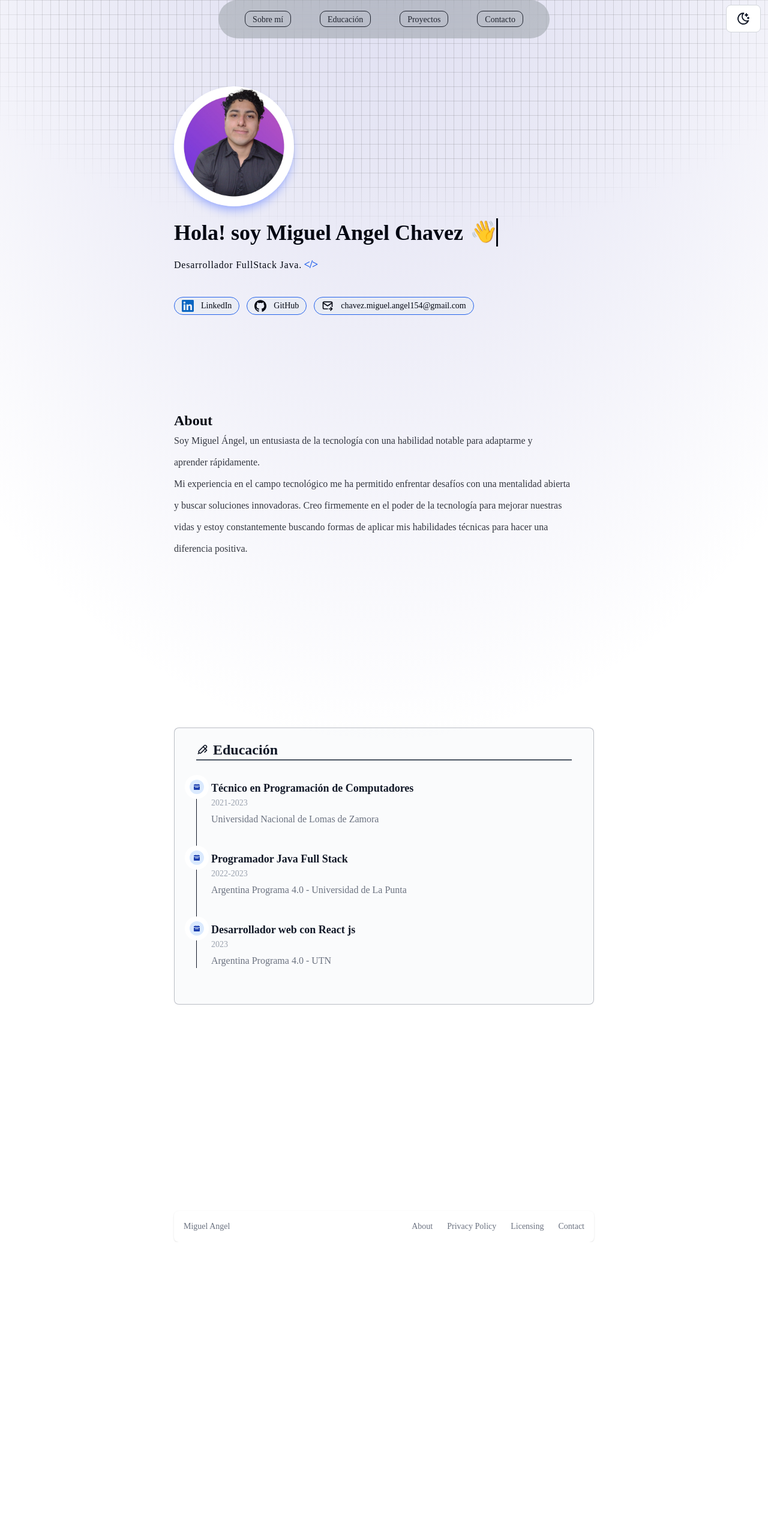
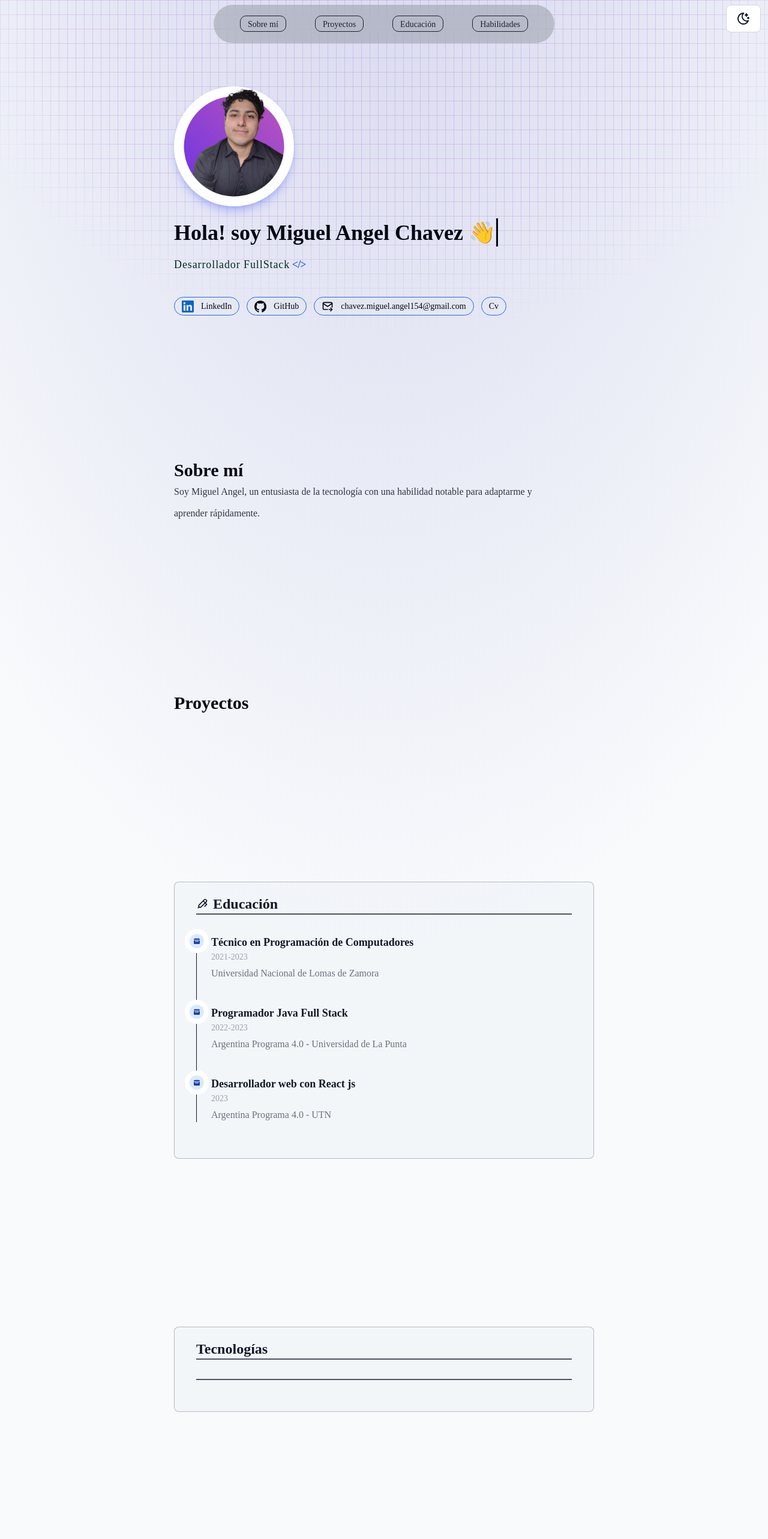
Before and after one commit to MiguelAChavez/Porfolio, a React (Vite) app: page / in a window 1280 px wide. Shown: the top 2566 px of the page at 60% size. Before the commit the page ends 2071 px from the top, so only its background shows below. Built offline with nearby package versions, Linux system fonts and the light colour scheme.

Commit message:
updated css styles

```diff
--- a/index.html
+++ b/index.html
@@ -10,7 +10,7 @@
   <meta name="keywords" content="desarrollo web, HTML, CSS, React, Tailwind Miguel Angel, Miguel Angel Chavez" />
 </head>
 
-<body class="dark:text-cyan-50 text-gray-950 bg-white bg-[radial-gradient(ellipse_80%_80%_at_50%_-20%,rgba(120,119,198,0.3),rgba(255,255,255,0))]
+<body class="dark:text-white text-gray-950 bg-slate-50 bg-[radial-gradient(ellipse_80%_80%_at_50%_-20%,rgba(120,119,198,0.3),rgba(255,255,255,0))]
   dark:bg-[conic-gradient(at_bottom_left,_var(--tw-gradient-stops))] from-gray-900 via-[#0e0118] ">
   <div id="root"></div>
   <script type="module" src="./src/main.jsx"></script>
--- a/src/components/App/App.jsx
+++ b/src/components/App/App.jsx
@@ -14,7 +14,7 @@ import Education from "../TimeLine/Education";
 const App = () => {
   return (
     <>
-      <div className="background-overlay "></div>
+      <div className="background-overlay"></div>
       <Header></Header>
       <main className="app flex justify-center">
         <Container>
@@ -23,12 +23,12 @@ const App = () => {
             Hola! soy Miguel Angel Chavez <span className="hand">👋</span>
           </h1>
 
-          <h2 className="text-base tracking-wider">
-            Desarrollador FullStack Java.
+          <h3 className="text-lg tracking-wider text-emerald-950 dark:text-yellow-200">
+            Desarrollador FullStack
             <span className=" font-bold text-lg tracking-tighter text-blue-600 dark:text-blue-500">
-              {" </> \n"}
+              {" </>"}
             </span>
-          </h2>
+          </h3>
         </Container>
 
         <section id="Nets">
@@ -36,6 +36,7 @@ const App = () => {
             <Badge
               link={"https://www.linkedin.com/in/miguelangelchavez-/"}
               red={"LinkedIn"}
+              isDownload={true}
               shadow={"hover:shadow-blue-500/50"}
             >
               <LinkedInIcon className="size-5"></LinkedInIcon>
@@ -56,34 +57,46 @@ const App = () => {
             >
               <MailIcon className="size-5"></MailIcon>
             </Badge>
+
+            <Badge
+              link={"../../assets/Miguel_Angel_Chavez_cv.pdf"}
+              isDownload={true}
+              red={"Cv"}
+            ></Badge>
           </ul>
         </section>
-        <Container id={"My"} className={"pt-20"}>
-          <h2 className="text-2xl font-semibold">About</h2>
+
+        <Container id={"My"} className={"pt-40"}>
+          <h2>Sobre mí</h2>
           <article className="text-pretty opacity-80 leading-9">
             <p>
-              Soy Miguel Ángel, un entusiasta de la tecnología con una habilidad
-              notable para adaptarme y aprender rápidamente.
+              Soy Miguel Angel, un entusiasta de la tecnología con una habilidad notable para
+              adaptarme y aprender rápidamente.
             </p>
-            <p>
-              Mi experiencia en el campo tecnológico me ha permitido enfrentar
-              desafíos con una mentalidad abierta y buscar soluciones
-              innovadoras. Creo firmemente en el poder de la tecnología para
-              mejorar nuestras vidas y estoy constantemente buscando formas de
-              aplicar mis habilidades técnicas para hacer una diferencia
-              positiva.
-            </p>
+            <p></p>
           </article>
         </Container>
+
+        <Container id={"Projects"} className={"pt-40"}>
+          <h2>Proyectos</h2>
+        </Container>
+
         <Container className={"pt-40"} id={"Education"}>
           <Education title={"Educación"}>
             <BallpenIcon className={"size-5"}></BallpenIcon>
           </Education>
         </Container>
-        <br />
-        <br />
-        <br />
-        <br />
+
+        <Container id={"Skills"} className={"pt-40"}>
+          <div className="py-5 px-9 border border-gray-500/45 rounded-lg bg-slate-300/10 dark:bg-gray-800/45 dark:border-gray-700">
+            <h2 className="flex gap-x-2 items-center text-2xl mb-8 border-b-2 border-gray-600 dark:border-gray-500 font-semibold text-gray-900 dark:text-white">
+              Tecnologías
+            </h2>
+
+            <h2 className="flex gap-x-2 items-center text-2xl my-8 border-b-2 border-gray-600 dark:border-gray-500 font-semibold text-gray-900 dark:text-white"></h2>
+          </div>
+        </Container>
+
         <br />
         <br />
         <br />
--- a/src/components/App/app.css
+++ b/src/components/App/app.css
@@ -2,6 +2,12 @@
     flex-direction: column;
     max-width: 800px;
     z-index: 3;
+}
+
+section h2 {
+    font-size: 1.875rem;
+    line-height: 2.25rem;
+    font-weight: 700;
 }
 
 .text-typing {
@@ -22,10 +28,10 @@
     left: 0;
     right: 0;
     top: 0;
-    background-image: linear-gradient(to right, #4f4f4f2e 1px, transparent 1px),
-        linear-gradient(to bottom, #4f4f4f2e 1px, transparent 1px);
+    background-image: linear-gradient(to right, #7f3deb2e 1px, transparent 1px),
+        linear-gradient(to bottom, #9434b12e 1px, transparent 1px);
     background-size: 14px 24px;
-    mask-image: radial-gradient(ellipse 60% 50% at 50% 0%, #000 70%, transparent 100%);
+    mask-image: radial-gradient(ellipse 60% 70% at 50% 0%, #000 70%, transparent 100%);
 }
 
 .hand {
--- a/src/components/Badge.jsx
+++ b/src/components/Badge.jsx
@@ -1,15 +1,16 @@
 import React from "react";
 
-const Badge = ({ red, link, shadow, children }) => {
+const Badge = ({ red, link, shadow, isDownload, children }) => {
   return (
     <li>
       <a
         className={`rounded-full border border-blue-600  dark:border-indigo-400
-        flex justify-center items-center gap-x-3 py-1 px-3 text-sm font-medium bg-slate-200/45 dark:bg-gray-700 dark:text-gray-300
+        flex justify-center items-center gap-x-3 py-[.3rem] px-3 text-sm font-medium bg-slate-200/45 dark:bg-gray-700 dark:text-gray-300
         hover:scale-105 hover:shadow-lg ${shadow} transition`}
+        {...(isDownload
+          ? { download: "" }
+          : { target: "_blank", rel: "noopener noreferrer" })}
         href={link}
-        target="_blank"
-        rel="noopener noreferrer"
       >
         {children}
         {red}
--- a/src/components/Footer/Footer.jsx
+++ b/src/components/Footer/Footer.jsx
@@ -7,28 +7,6 @@ const Footer = () => {
         <span className="text-sm text-gray-500 sm:text-center dark:text-gray-400">
           Miguel Angel
         </span>
-        <ul className="flex flex-wrap items-center mt-3 text-sm font-medium text-gray-500 dark:text-gray-400 sm:mt-0">
-          <li>
-            <a href="#" className="hover:underline me-4 md:me-6">
-              About
-            </a>
-          </li>
-          <li>
-            <a href="#" className="hover:underline me-4 md:me-6">
-              Privacy Policy
-            </a>
-          </li>
-          <li>
-            <a href="#" className="hover:underline me-4 md:me-6">
-              Licensing
-            </a>
-          </li>
-          <li>
-            <a href="#" className="hover:underline">
-              Contact
-            </a>
-          </li>
-        </ul>
       </div>
     </footer>
   );
--- a/src/components/Header/Header.jsx
+++ b/src/components/Header/Header.jsx
@@ -6,22 +6,18 @@ import ToggleTheme from "../ToggleTheme";
 
 const buttons = [
   { text: "Sobre mí", idComp: "#My" },
+  { text: "Proyectos", idComp: "#Projects" },
   { text: "Educación", idComp: "#Education" },
-  { text: "Proyectos", idComp: "#Projects" },
-  { text: "Contacto", idComp: "#Contact" },
+  { text: "Habilidades", idComp: "#Skills" },
 ];
 
 const Header = () => {
   return (
     <header className="relative flex justify-center items-center py-3">
-      <nav className="fixed top-0 flex justify-center flex-row gap-x-10 py-5 px-5 dark:bg-indigo-950/35">
+      <nav className="fixed top-0 flex justify-center flex-row gap-x-10 py-5 px-5 mt-2 dark:bg-indigo-950/35">
         <ul>
           {buttons.map((element) => (
-            <ButtonNav
-              key={uuidv4()}
-              text={element.text}
-              idComp={element.idComp}
-            ></ButtonNav>
+            <ButtonNav key={uuidv4()} text={element.text} idComp={element.idComp}></ButtonNav>
           ))}
         </ul>
       </nav>
--- a/src/components/Profile.jsx
+++ b/src/components/Profile.jsx
@@ -10,7 +10,7 @@ const image = {
 const Perfil = () => {
   return (
     <figure
-      className={`${style.img} shadow-lg shadow-indigo-300 dark:shadow-indigo-950`}
+      className={`${style.img} shadow-lg shadow-indigo-400/55 dark:shadow-indigo-950`}
     >
       <img src={image.url} alt={image.name} title={`Perfil de ${image.name}`} />
     </figure>
--- /dev/null
+++ b/src/components/Skill.jsx
@@ -0,0 +1,7 @@
+import React from "react";
+
+const Skill = ({ name, children }) => {
+  return <div></div>;
+};
+
+export default Skill;
```
Also changed, not shown: 1 other file (tests, documents, lock files or other folders).
